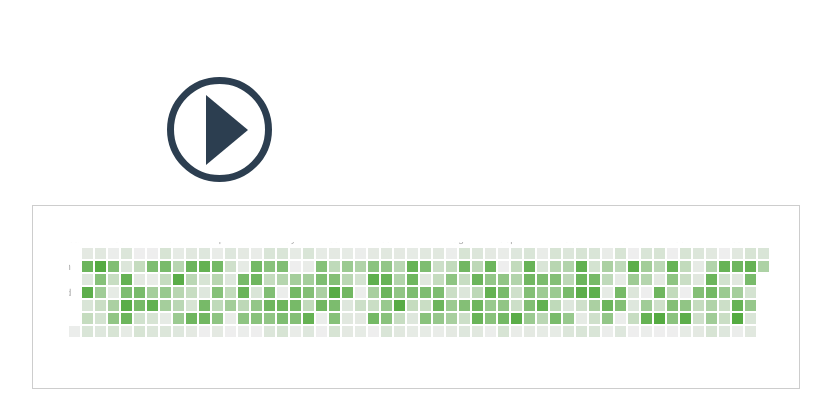
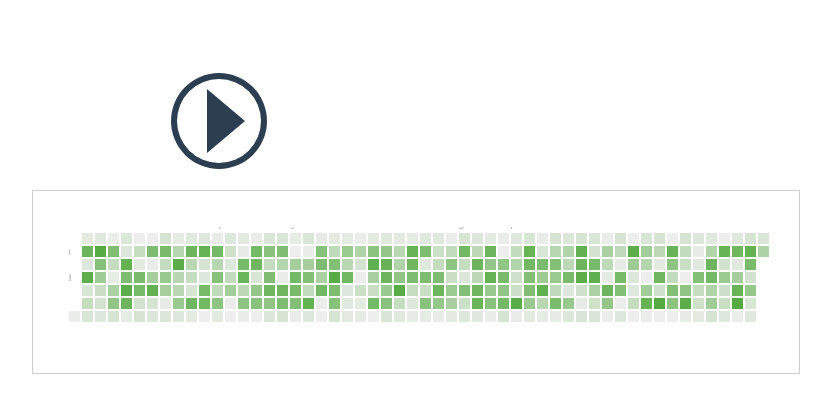
Before and after one commit to bnjasim/phd-timer, a Python web app: template templates/timer.html in a window 1280 px wide. Shown: the part 55-475 px from the top of the page, without its empty margins (233-1064 px from the left). Run offline with Jinja, Linux system fonts and the light colour scheme; the template is opened without the code that fills it, so the values that code supplies are empty.

Commit message:
Correct the Pause button look

```diff
--- a/static/timer.css
+++ b/static/timer.css
@@ -43,26 +43,26 @@
   display: block;
   width: 0;
   height: 0;
-  border-top: 35px solid transparent;
-  border-bottom: 35px solid transparent;
-  border-left: 42px solid #2c3e50;
-  margin: 70px auto 35px auto;
+  border-top: 32px solid transparent;
+  border-bottom: 32px solid transparent;
+  border-left: 38.4px solid #2c3e50;
+  margin: 64px auto 32px auto;
   position: relative;
   z-index: 1;
   transition: all 0.3s;
   -webkit-transition: all 0.3s;
   -moz-transition: all 0.3s;
-  left: 7px;
+  left: 6.4px;
 }
 .play:before {
   content: '';
   position: absolute;
-  top: -52.5px;
-  left: -80.5px;
-  bottom: -52.5px;
-  right: -24.5px;
+  top: -48px;
+  left: -73.6px;
+  bottom: -48px;
+  right: -22.4px;
   border-radius: 50%;
-  border: 7px solid #2c3e50;
+  border: 6.4px solid #2c3e50;
   z-index: 2;
   transition: all 0.3s;
   -webkit-transition: all 0.3s;
@@ -86,12 +86,12 @@
 .play.active:after {
   content: '';
   opacity: 1;
-  width: 35px;
-  height: 56px;
+  width: 42px;
+  height: 51.2px;
   background: #2c3e50;
   position: absolute;
-  right: 3.5px;
-  top: -28px;
-  border-left: 14px solid #2c3e50;
-  box-shadow: inset 21px 0 0 0 #f9f9f9;
+  right: 3.2px;
+  top: -25.6px;
+  border-left: 12.8px solid #2c3e50;
+  box-shadow: inset 19.2px 0 0 0 #f9f9f9;
 }
```
